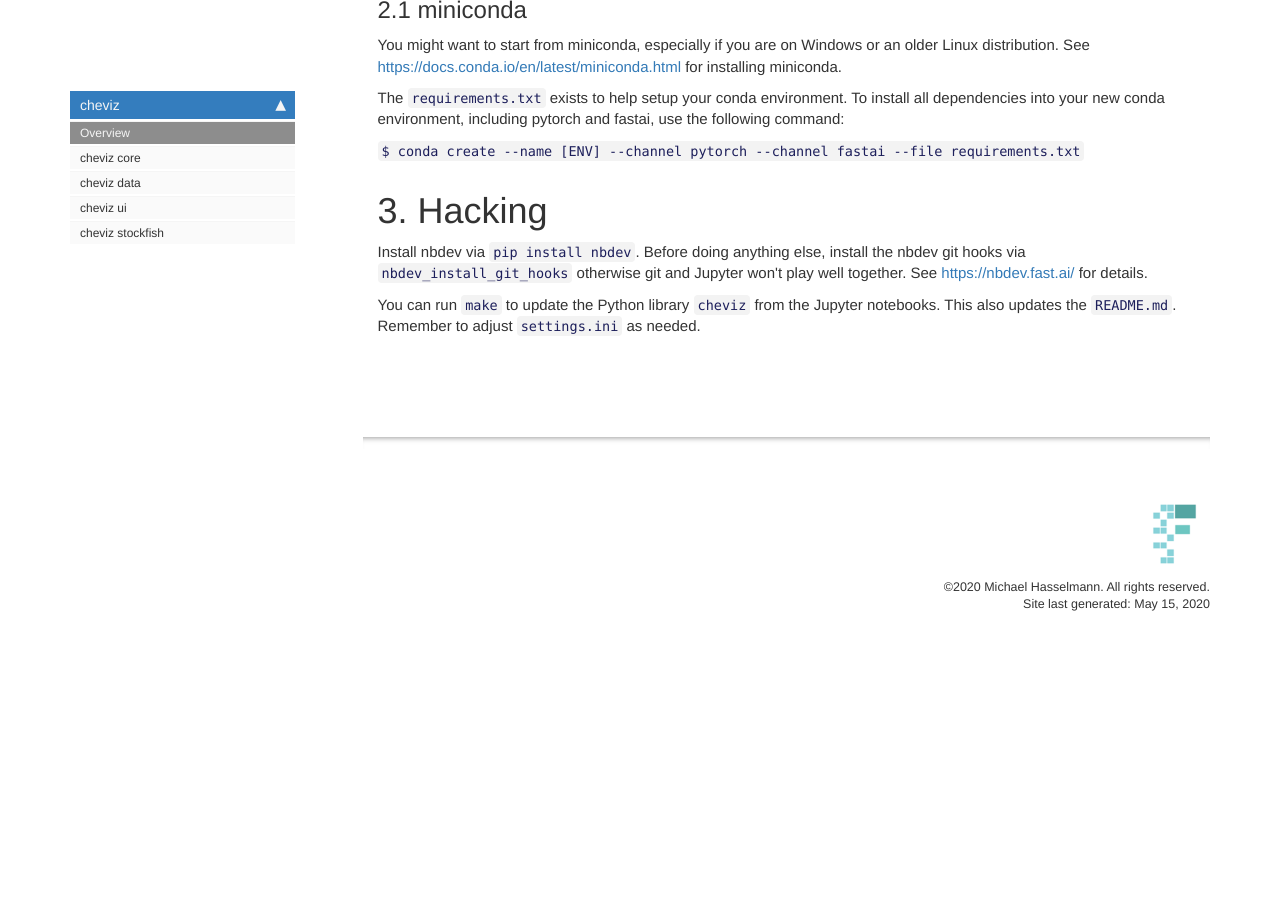
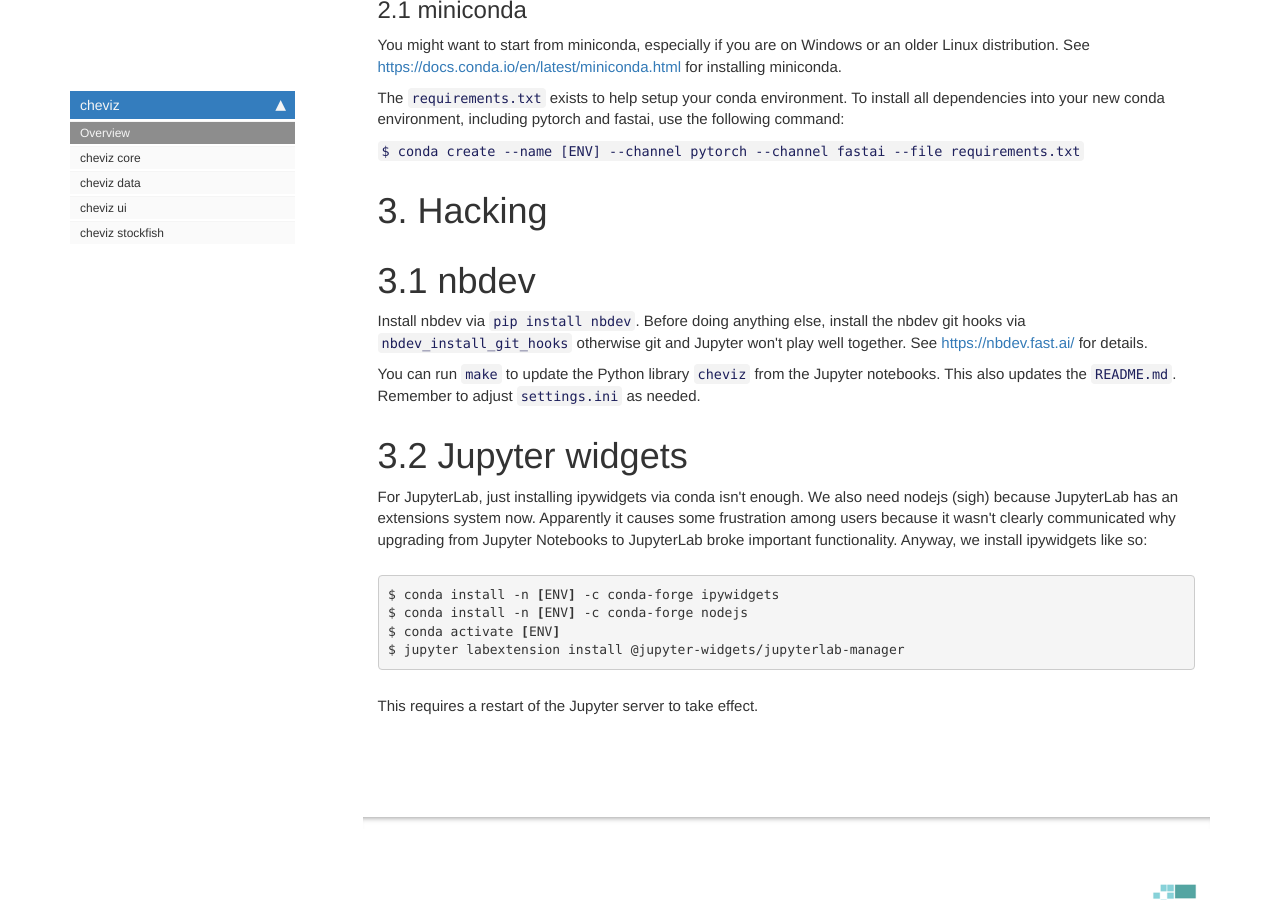
Before and after one commit to mikhas/cheviz, a Jekyll site: the page built from docs/index.html, in a window 1280 px wide and 900 px high, scrolled down 726 px. Built offline with Jekyll 4.4.1, drawn with Linux system fonts in a browser that asks for light colours; nearby versions of some CDN libraries; comment, search, counter and statistics services are not loaded; before the commit the page ends 1390 px from its top, so only the background shows below that.

Commit message:
cheviz, nbdev: Make ipywidgets usable in JupyterLab
https://ipywidgets.readthedocs.io/en/latest/user_install.html#installing-the-jupyterlab-extension
mentions the details.

```diff
--- a/docs/index.html
+++ b/docs/index.html
@@ -46,8 +46,15 @@
 </div>
 <div class="cell border-box-sizing text_cell rendered"><div class="inner_cell">
 <div class="text_cell_render border-box-sizing rendered_html">
-<h1 id="3.-Hacking">3. Hacking<a class="anchor-link" href="#3.-Hacking"> </a></h1><p>Install nbdev via <code>pip install nbdev</code>. Before doing anything else, install the nbdev git hooks via <code>nbdev_install_git_hooks</code> otherwise git and Jupyter won't play well together. See <a href="https://nbdev.fast.ai/">https://nbdev.fast.ai/</a> for details.</p>
+<h1 id="3.-Hacking">3. Hacking<a class="anchor-link" href="#3.-Hacking"> </a></h1><h1 id="3.1-nbdev">3.1 nbdev<a class="anchor-link" href="#3.1-nbdev"> </a></h1><p>Install nbdev via <code>pip install nbdev</code>. Before doing anything else, install the nbdev git hooks via <code>nbdev_install_git_hooks</code> otherwise git and Jupyter won't play well together. See <a href="https://nbdev.fast.ai/">https://nbdev.fast.ai/</a> for details.</p>
 <p>You can run <code>make</code> to update the Python library <code>cheviz</code> from the Jupyter notebooks. This also updates the <code>README.md</code>. Remember to adjust <code>settings.ini</code> as needed.</p>
+<h1 id="3.2-Jupyter-widgets">3.2 Jupyter widgets<a class="anchor-link" href="#3.2-Jupyter-widgets"> </a></h1><p>For JupyterLab, just installing ipywidgets via conda isn't enough. We also need nodejs (sigh) because JupyterLab has an extensions system now. Apparently it causes some frustration among users because it wasn't clearly communicated why upgrading from Jupyter Notebooks to JupyterLab broke important functionality. Anyway, we install ipywidgets like so:</p>
+<div class="highlight"><pre><span></span>$ conda install -n <span class="o">[</span>ENV<span class="o">]</span> -c conda-forge ipywidgets
+$ conda install -n <span class="o">[</span>ENV<span class="o">]</span> -c conda-forge nodejs
+$ conda activate <span class="o">[</span>ENV<span class="o">]</span>
+$ jupyter labextension install @jupyter-widgets/jupyterlab-manager
+</pre></div>
+<p>This requires a restart of the Jupyter server to take effect.</p>
 
 </div>
 </div>
--- a/requirements.txt
+++ b/requirements.txt
@@ -14,6 +14,7 @@
 certifi=2020.4.5.1=py36h9f0ad1d_0
 cffi=1.14.0=py36hd463f26_0
 chardet=3.0.4=py36h9f0ad1d_1006
+cheviz=0.0.1=dev_0
 cryptography=2.9.2=py36h45558ae_0
 cudatoolkit=10.1.243=h6bb024c_0
 cycler=0.10.0=py_2
@@ -70,6 +71,7 @@
 libstdcxx-ng=9.2.0=hdf63c60_2
 libtiff=4.1.0=hc7e4089_6
 libuuid=2.32.1=h14c3975_1000
+libuv=1.34.0=h516909a_0
 libwebp-base=1.1.0=h516909a_3
 libxcb=1.13=h14c3975_1002
 libxkbcommon=0.10.0=he1b5a44_0
@@ -87,6 +89,7 @@
 nbformat=5.0.6=py_0
 ncurses=6.1=hf484d3e_1002
 ninja=1.10.0=hc9558a2_0
+nodejs=13.13.0=hf5d1a2b_0
 notebook=6.0.3=py36h9f0ad1d_0
 nspr=4.25=he1b5a44_0
 nss=3.47=he751ad9_0
```
Also changed, not shown: README.md, 1 other file.
